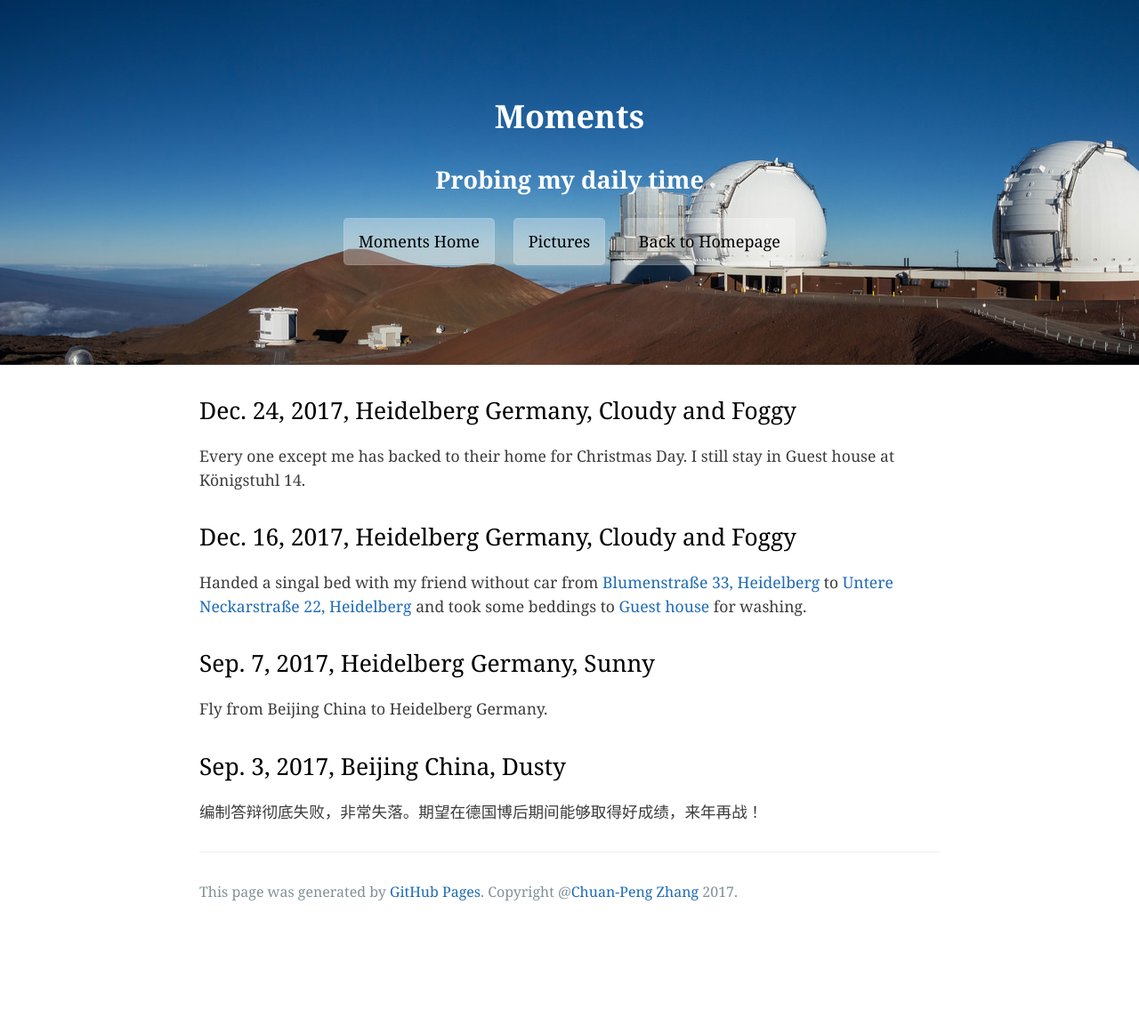
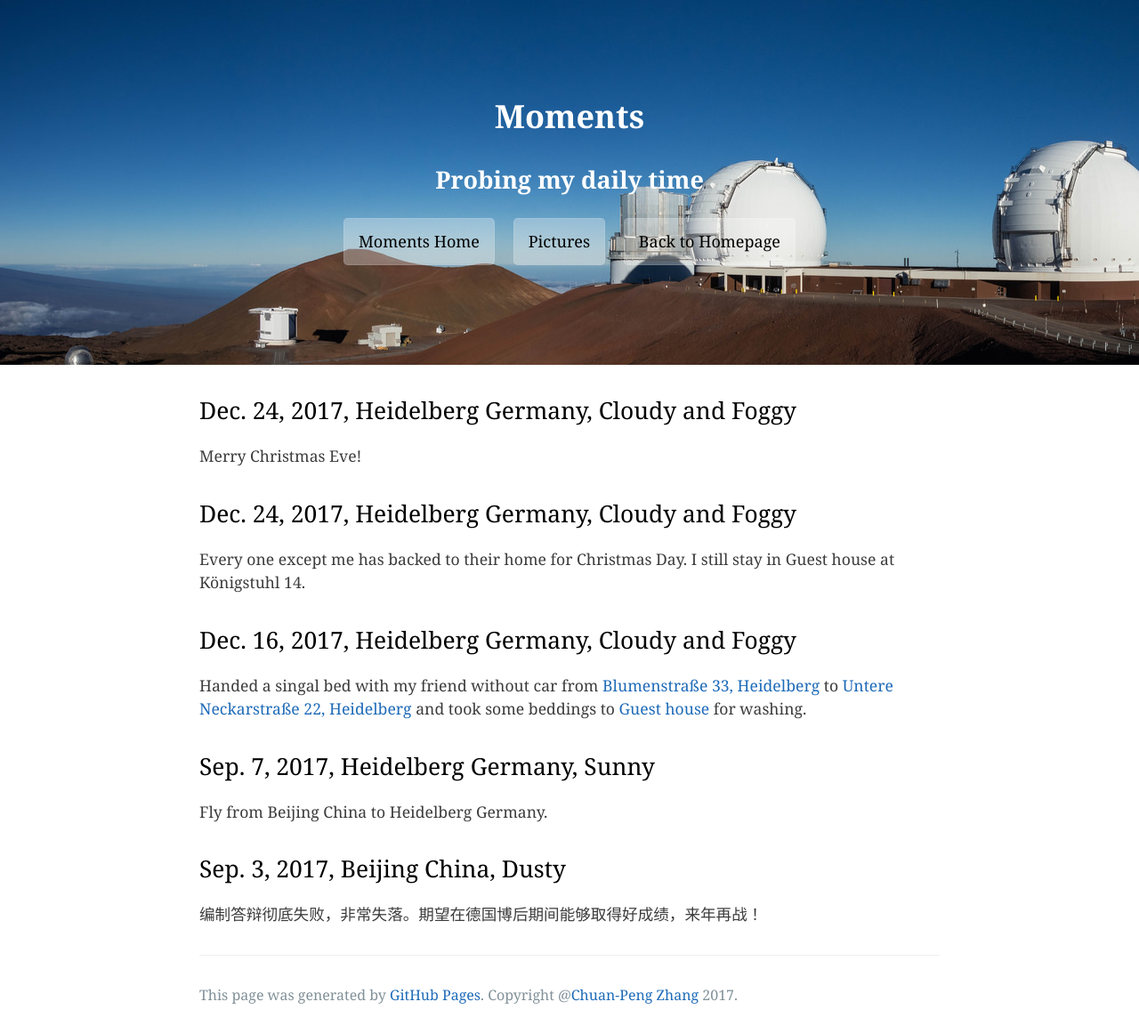
Before and after one commit to zcp521/zcp521.github.io, a Jekyll site: the page built from moments.md, in a window 1280 px wide. Shown: the whole page at 89% size. Built offline with Jekyll 4.4.1, drawn with Linux system fonts in a browser that asks for light colours; before the commit the page ends 1046 px from its top, so only the background shows below that.

Commit message:
Initial commit

```diff
--- a/moments.md
+++ b/moments.md
@@ -3,6 +3,11 @@ layout: moments
 title: "Moments"
 tagline: "Probing my daily time"
 ---
+
+## Dec. 24, 2017, Heidelberg Germany, Cloudy and Foggy
+
+Merry Christmas Eve!
+
 
 ## Dec. 24, 2017, Heidelberg Germany, Cloudy and Foggy
 
```
